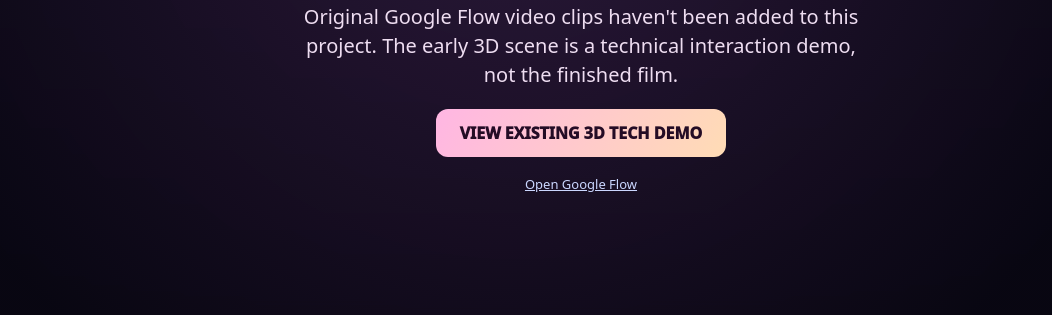
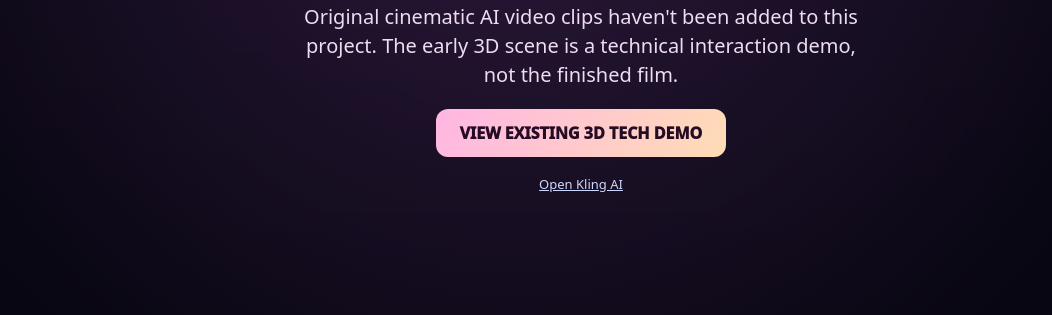
Before and after one commit to MBLitom/game_film, a plain HTML site: page cinema/index.html in a window 1280 px wide. Shown: the part 485-800 px from the top of the page, without its empty margins (59-1111 px from the left). Drawn offline with nearby package versions, Linux system fonts and the light colour scheme; no server answers.

Commit message:
Make original film player provider-neutral: accept licensed Kling or Flow footage

```diff
--- a/cinema/index.html
+++ b/cinema/index.html
@@ -30,9 +30,9 @@
   </section>
   <section id="missing" class="screen" hidden>
     <div><p class="eyebrow">CINEMA PRODUCTION IN PROGRESS</p><h2>THE ACTORS ARE NOT FILMED YET</h2>
-      <p>Original Google Flow video clips haven't been added to this project. The early 3D scene is a technical interaction demo, not the finished film.</p>
+      <p>Original cinematic AI video clips haven't been added to this project. The early 3D scene is a technical interaction demo, not the finished film.</p>
       <a class="primary" href="../3d/">VIEW EXISTING 3D TECH DEMO</a>
-      <a class="text-link" href="https://labs.google/fx/tools/flow" target="_blank" rel="noopener">Open Google Flow</a></div>
+      <a class="text-link" href="https://kling.ai/" target="_blank" rel="noopener">Open Kling AI</a></div>
   </section>
   <section id="end" class="screen" hidden>
     <div><p class="eyebrow">EPISODE 01 · THE END</p><h2>FRIENDS <em>FIRST</em></h2>
```
